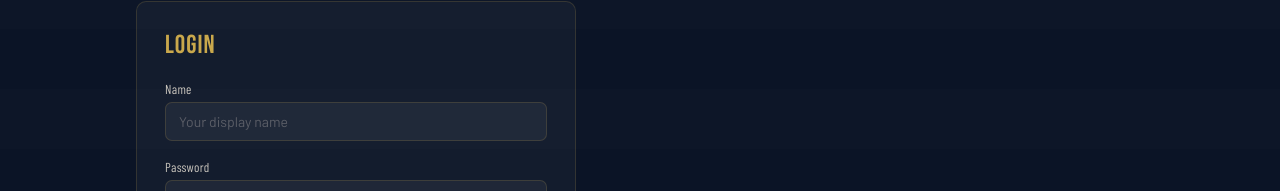
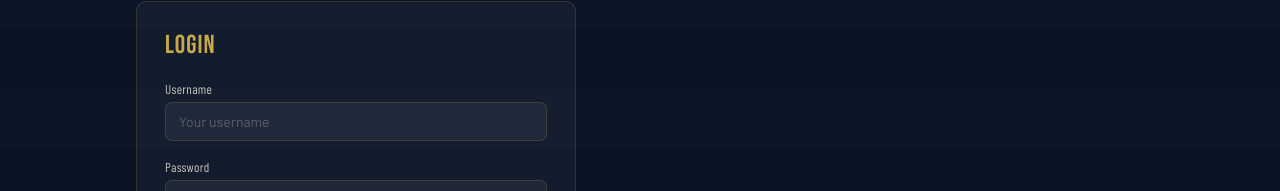
Before and after one commit to sad148/FW-WC26-predictor-league, a Next.js app in the folder web/: page /account in a window 1280 px wide. Shown: the part 211-402 px from the top of the page. Built offline with nearby package versions, Linux system fonts and the light colour scheme; no server answers.

Commit message:
enter username and restrict spaces

```diff
--- a/web/src/app/account/page.tsx
+++ b/web/src/app/account/page.tsx
@@ -90,14 +90,14 @@ export default function AccountPage() {
           {mode === 'login' ? 'LOGIN' : 'REGISTER'}
         </div>
         <div className="fg">
-          <label className="flabel">Name</label>
+          <label className="flabel">Username</label>
           <input
             className="finput"
             type="text"
-            placeholder="Your display name"
+            placeholder="Your username"
             autoComplete="username"
             value={name}
-            onChange={(e) => setName(e.target.value)}
+            onChange={(e) => setName(e.target.value.replace(/\s/g, ''))}
           />
         </div>
         {mode === 'register' && (
```
